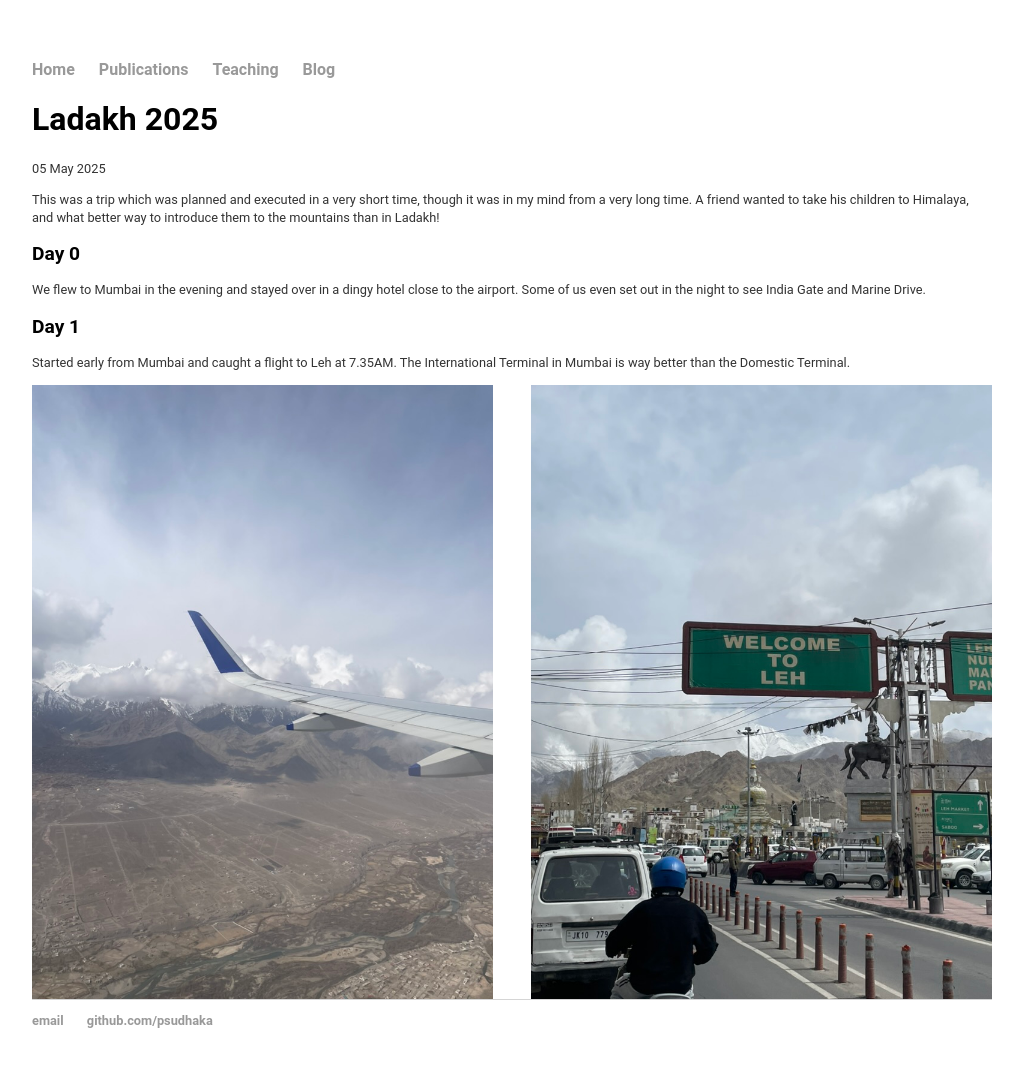
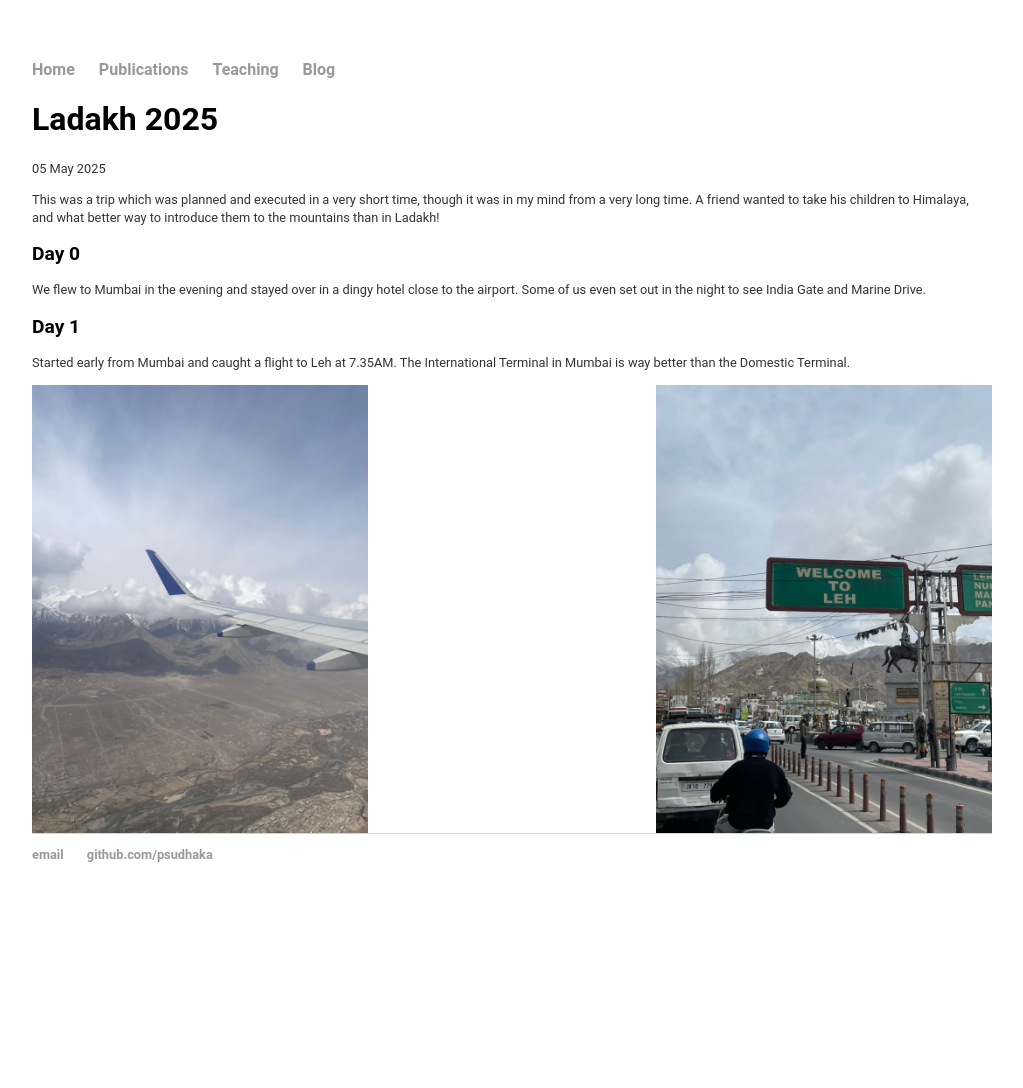
Before and after one commit to psudhaka/psudhaka.github.io, a Jekyll site: the page built from _posts/2025-05-05-Ladakh 2025.md, in a window 1280 px wide. Shown: the whole page, without its empty margins (128-1151 px from the left). Built offline with Jekyll 4.4.1, drawn with Linux system fonts in a browser that asks for light colours; our own code applies the rules of GitHub Pages for plain Markdown files; after the commit the page ends 922 px from its top, so only the background shows below that.

Commit message:
Reduced image sizes

```diff
--- a/_posts/2025-05-05-Ladakh 2025.md
+++ b/_posts/2025-05-05-Ladakh 2025.md
@@ -8,6 +8,6 @@ Started early from Mumbai and caught a flight to Leh at 7.35AM. The Internationa
 
 
 <div style="display: flex; justify-content: space-between;">
-  <img src="/assets/images/Ladakh/Img1.jpeg" alt="Image 1" style="width: 48%;"/>
-  <img src="/assets/images/Ladakh/Img2.jpeg" alt="Image 2" style="width: 48%;"/>
+  <img src="/assets/images/Ladakh/Img1.jpeg" alt="Image 1" style="width: 35%;"/>
+  <img src="/assets/images/Ladakh/Img2.jpeg" alt="Image 2" style="width: 35%;"/>
 </div>
```
